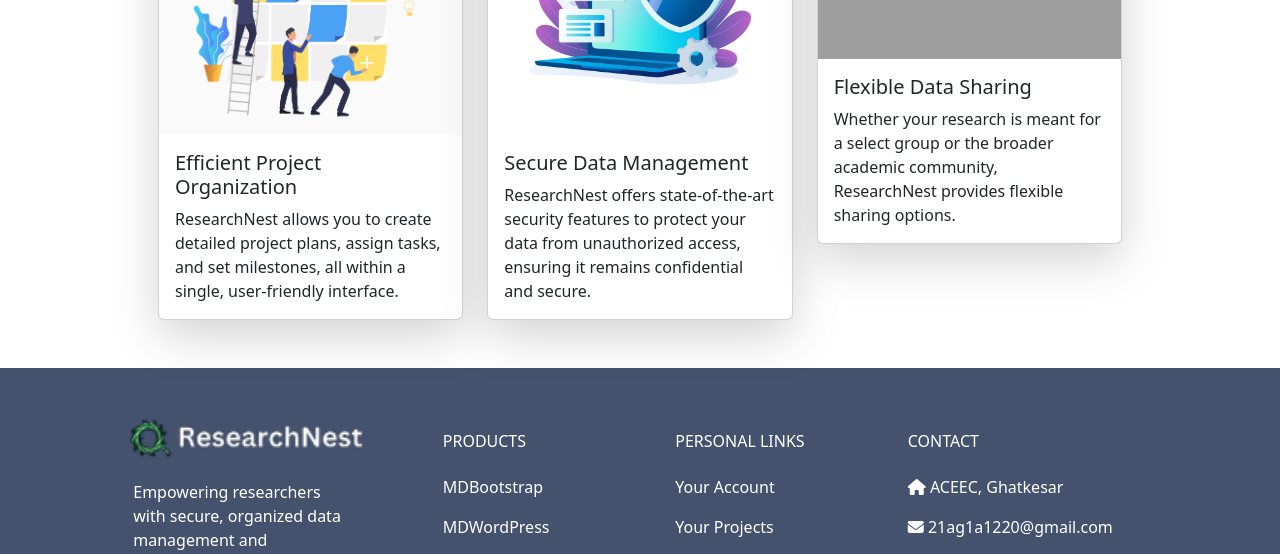
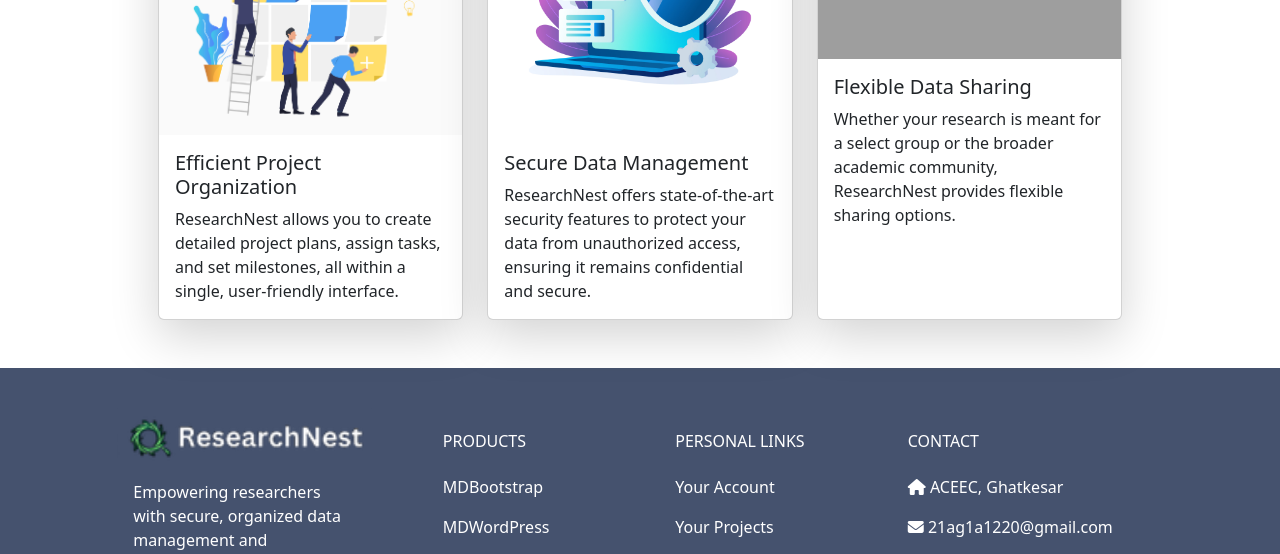
Before and after one commit to Yuvaprakash24/ResearchNest, a Django app: page /whyresearchnest in a window 1280 px wide. Shown: the part 1192-1746 px from the top of the page. Run offline with Django 5.2, Linux system fonts and the light colour scheme; some libraries are stand-ins or nearby versions; some web fonts are replaced; grey boxes are pictures that could not be loaded.

Commit message:
Updated Frontend

```diff
--- a/core/templates/index.html
+++ b/core/templates/index.html
@@ -210,7 +210,7 @@
 <div class="row m-5 px-3 keyfeatures hower_items">
   <h2 class="text-center mt-3 mb-4">Key Features</h2>
   <div class="col-md-4">
-      <div class="card shadow-lg">
+      <div class="card shadow-lg h-100">
           <img src="{% static 'imgs/keyfeatures/do1.jpg' %}" alt="" srcset="" class="img-fluid">
           <div class="card-body">
               <h5 class="card-title">Efficient Project Organization</h5>
@@ -219,7 +219,7 @@
       </div>
   </div>
   <div class="col-md-4 keyfeaturespd">
-      <div class="card shadow-lg">
+      <div class="card shadow-lg h-100">
           <img src="{% static 'imgs/keyfeatures/sd1.jpg' %}" alt="" srcset="" class="img-fluid">
           <div class="card-body">
               <h5 class="card-title">Secure Data Management</h5>
@@ -228,7 +228,7 @@
       </div>
   </div>
   <div class="col-md-4 keyfeaturespd">
-      <div class="card shadow-lg">
+      <div class="card shadow-lg h-100">
           <img src="{% static 'imgs/keyfeatures/ds1.jpg' %}" alt="" srcset="" class="img-fluid">
           <div class="card-body">
               <h5 class="card-title">Flexible Data Sharing</h5>
--- a/core/templates/whyresearchnest.html
+++ b/core/templates/whyresearchnest.html
@@ -22,7 +22,7 @@
     <div class="row mx-5 px-3 keyfeatures">
         <h2 class="text-center my-5">Key Features</h2>
         <div class="col-md-4">
-            <div class="card shadow-lg">
+            <div class="card shadow-lg h-100">
                 <img src="{% static 'imgs/keyfeatures/do1.jpg' %}" alt="" srcset="" class="img-fluid">
                 <div class="card-body">
                     <h5 class="card-title">Efficient Project Organization</h5>
@@ -31,7 +31,7 @@
             </div>
         </div>
         <div class="col-md-4 keyfeaturespd">
-            <div class="card shadow-lg">
+            <div class="card shadow-lg h-100">
                 <img src="{% static 'imgs/keyfeatures/sd1.jpg' %}" alt="" srcset="" class="img-fluid">
                 <div class="card-body">
                     <h5 class="card-title">Secure Data Management</h5>
@@ -40,7 +40,7 @@
             </div>
         </div>
         <div class="col-md-4 keyfeaturespd">
-            <div class="card shadow-lg">
+            <div class="card shadow-lg h-100">
                 <img src="{% static 'imgs/keyfeatures/ds1.jpg' %}" alt="" srcset="" class="img-fluid">
                 <div class="card-body">
                     <h5 class="card-title">Flexible Data Sharing</h5>
```
